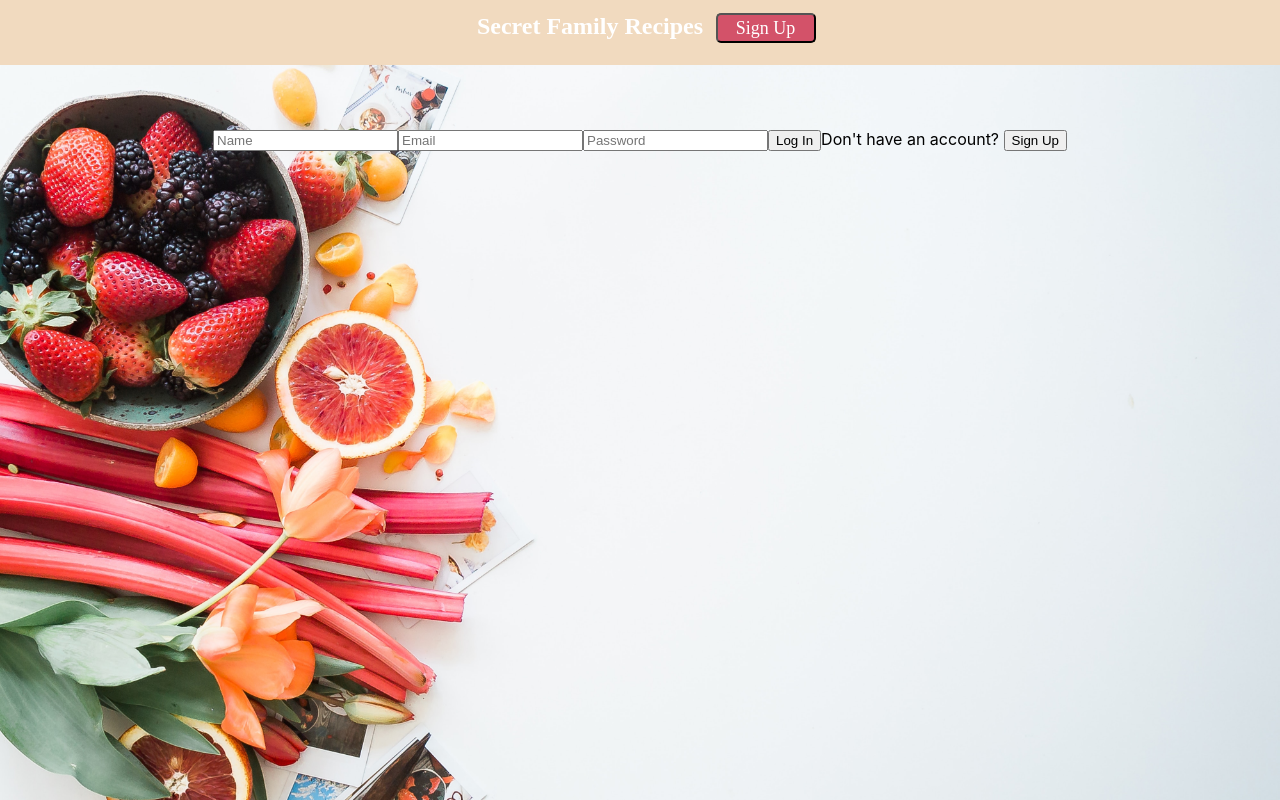
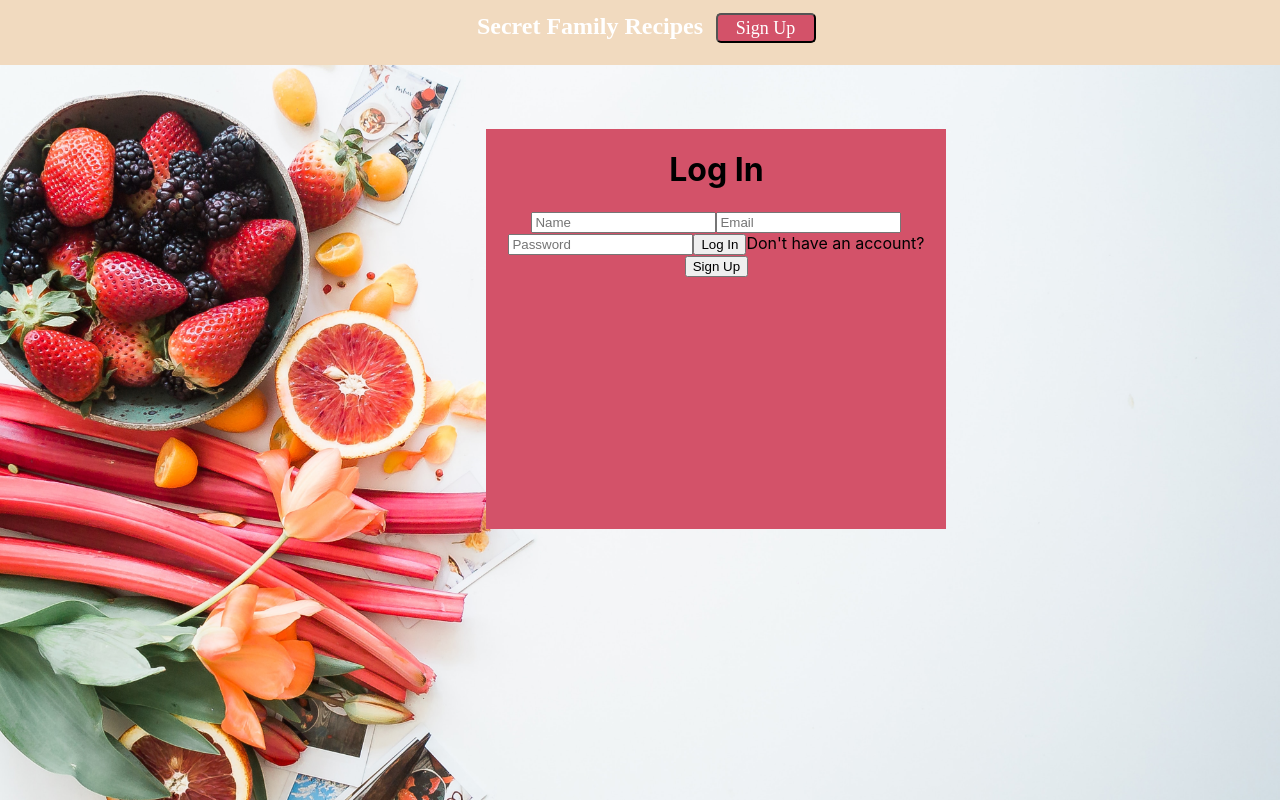
Before and after one commit to BuildWeek-SecretFamilyRecipes/SecretFamilyRecipesFE, a React (Create React App) app in the folder secret-family-recipes/: page / in a window 1280 px wide. Built offline with nearby package versions, Linux system fonts and the light colour scheme.

Commit message:
login form styling

```diff
--- a/secret-family-recipes/src/App.css
+++ b/secret-family-recipes/src/App.css
@@ -55,3 +55,12 @@ nav {
   color: #FFFF;
   font-family: 'Crimson Text', serif;
 }
+
+.login-form {
+  display: flex;
+  flex-direction: column;
+  width: 460px;
+  height: 400px;
+  background-color: rgba(211, 82, 105);
+  margin-left: 38%; /* would love to use flexbox to center this, not sure how */
+}
--- a/secret-family-recipes/src/components/LoginForm.js
+++ b/secret-family-recipes/src/components/LoginForm.js
@@ -13,17 +13,18 @@ const LoginForm = ({ errors, touched, status }) => {
 
 return (
     <div className="login-form">
+        <h1 className="login-h1">Log In</h1>
         <Form>
-            <Field type="text" name="name" placeholder="Name" />
+            <Field className="name-box" type="text" name="name" placeholder="Name" />
             {touched.name && errors.name && ( <p className="error">{errors.name}</p>)}
 
-            <Field type="text" name="email" placeholder="Email" />
+            <Field className="email-box" type="text" name="email" placeholder="Email" />
             {touched.email && errors.email && ( <p className="error">{errors.email}</p>)}
 
-            <Field type="password" name="password" placeholder="Password" />
+            <Field className="password-box" type="password" name="password" placeholder="Password" />
             {touched.password && errors.password && ( <p className="error">{errors.password}</p>)}
 
-            <button>Log In</button>
+            <button className="login-button">Log In</button>
 
             <label>
                 Don't have an account? <a href="#"><button className="sign-up-button">Sign Up</button></a>
--- a/secret-family-recipes/src/components/LoginNav.js
+++ b/secret-family-recipes/src/components/LoginNav.js
@@ -1,5 +1,5 @@
 import React from "react";
-import styled from "styled-components";
+
 
 
 
```
